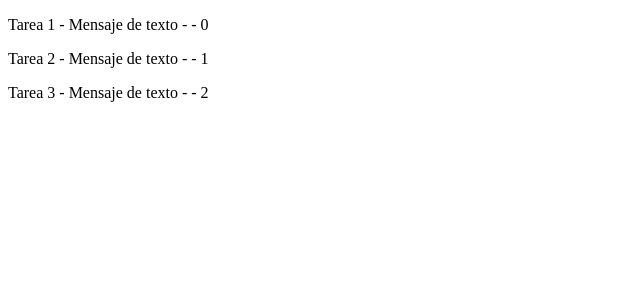
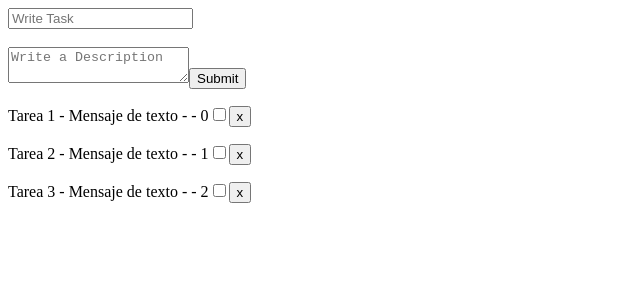
Before and after one commit to marcelocardenastrigo/Aplicacion-01, a React (Create React App) app: page / in a window 1280 px wide. Shown: the top 300 px of the page, without its empty margins (0-640 px from the left). Built offline with nearby package versions, Linux system fonts and the light colour scheme.

Commit message:
comit lunes

```diff
--- a/src/App.js
+++ b/src/App.js
@@ -1,14 +1,21 @@
 import React, {Component} from 'react';
 import './App.css';
 import tasks from './sample/task.json'
+//Componentes
 import Tasks from './components/Tasks.js'
+import TaskForm  from './components/TaskForm.js'
+
 console.log(tasks);
 class App extends Component{
   state = {
     tasks:tasks
   }
+  addTask =(title, description) =>{
+    console.log(title, description)
+  }
   render(){
    return <div>
+     <TaskForm addTask={this.addTask} />
      <Tasks tasks={this.state.tasks}/>
       </div>
  //return <h1>Hola git</h1>
--- /dev/null
+++ b/src/components/TaskForm.js
@@ -0,0 +1,43 @@
+import React, { Component } from 'react';
+export default class TaskForm extends Component{
+    state = {
+        title: '',
+        description:''
+    }
+
+    onSubmit = e =>{
+       // console.log('submiting...')
+        e.preventDefault();
+    }
+    onChange = e => {
+        //console.log(e.target.name, e.target.value)
+        this.setState({
+            [e.target.name]: e.target.value
+        })
+    }
+
+
+    render() {
+        this.props.addTask("marcelo","cardenas");
+        return(
+            <form onSubmit={this.onSubmit}>
+                <input
+                    type='text'
+                    name="title"
+                    placeholder="Write Task"
+                    onChange={ this.onChange}
+                    value={this.state.title}
+                />
+                <br/>
+                <br/>
+                <textarea
+                name="description"
+                    placeholder="Write a Description"
+                    onChange={this.onChange}
+                    value={this.state.description}
+                />
+                <input type="submit" />
+            </form>
+        )
+    }
+}
--- a/src/components/Tasks.js
+++ b/src/components/Tasks.js
@@ -4,7 +4,10 @@ class Tasks extends Component {
         return <div>
         {this.props.tasks.map(e => <p key={e.id}>
             {e.title} - {e.description} - {e.done} - {e.id}
-
+            <input type="checkbox"/>
+            <button>
+                x
+            </button>
             </p>)
     }
     </div>
```
